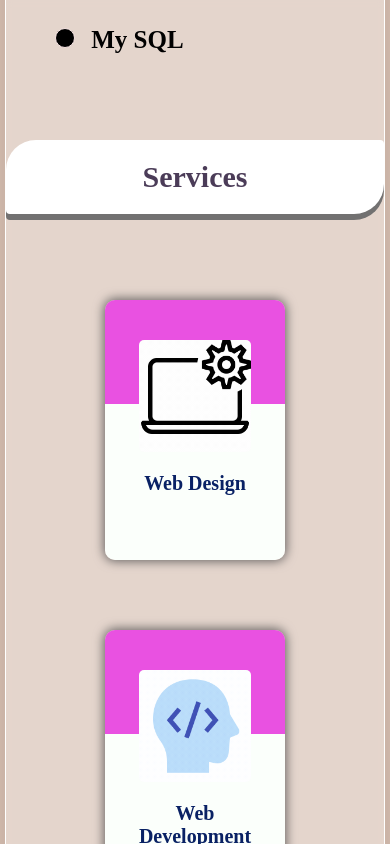
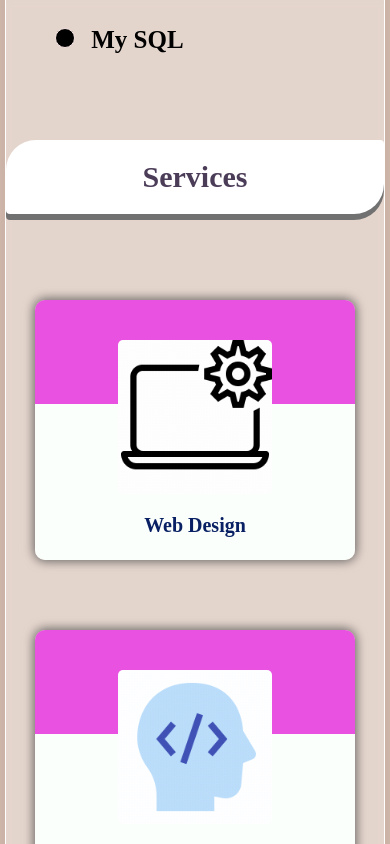
Before and after one commit to saifeuddin/Portfo, a Next.js app: page / in a window 390 px wide. Shown: the part 1396-2240 px from the top of the page. Built offline with nearby package versions, Linux system fonts and the light colour scheme; a web font is replaced by a local one.

Commit message:
service 2

```diff
--- a/styles/Services.module.css
+++ b/styles/Services.module.css
@@ -137,6 +137,11 @@
     }
 
     .single {
-        width: 180px;
+        width: 320px;
+        height: 260px;
+    }
+
+    .single div:first-of-type img {
+        width: 55%;
     }
 }
```
